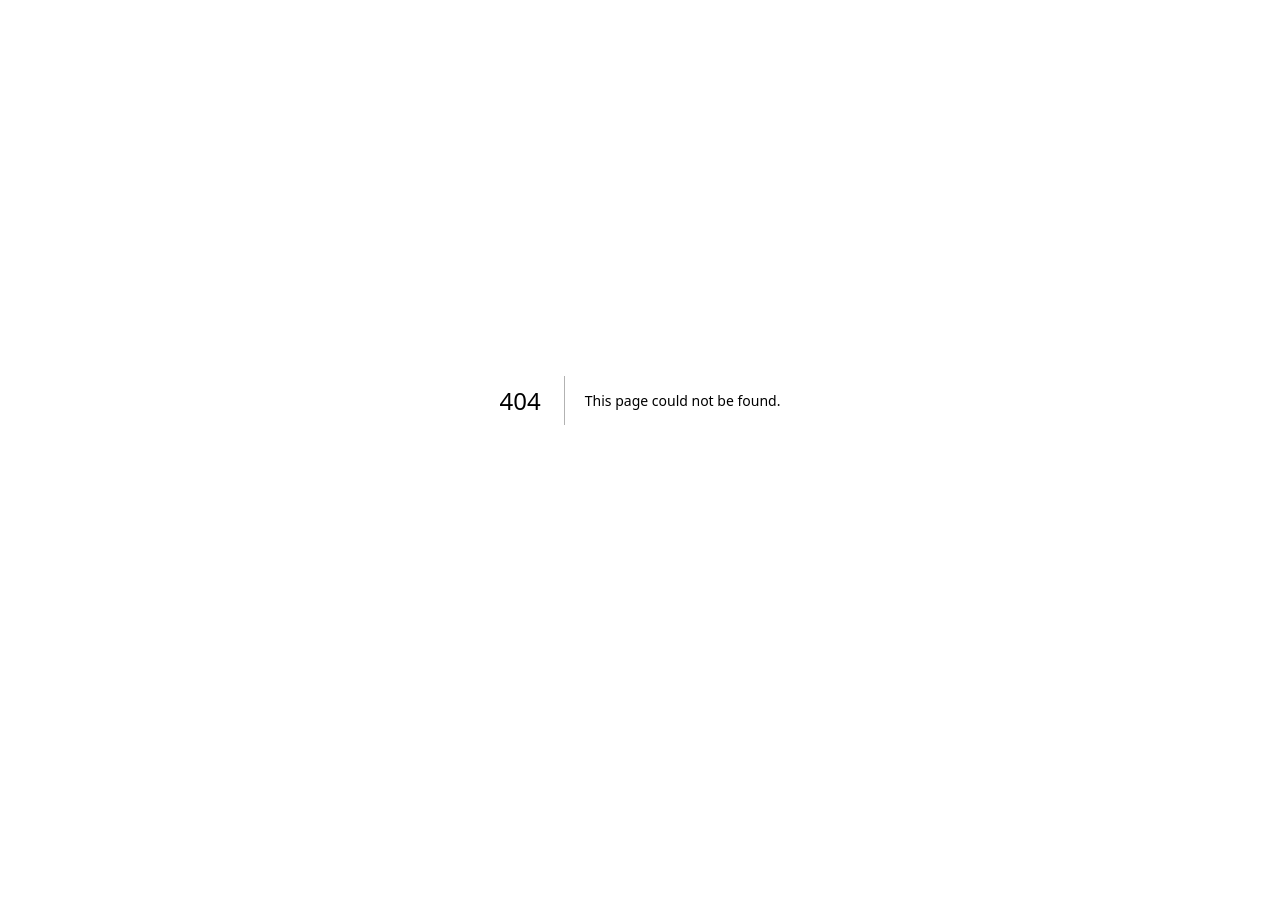
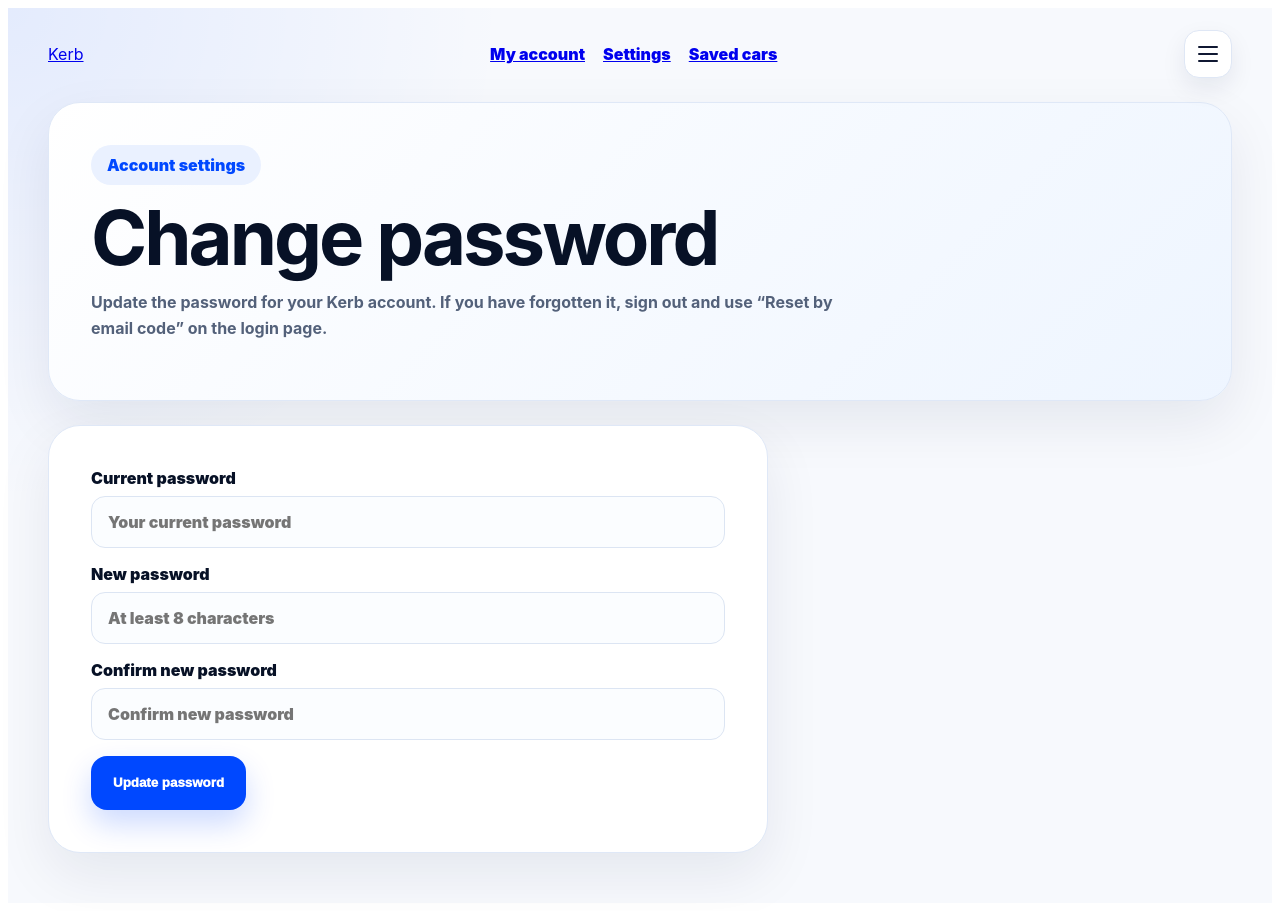
Before and after one commit to Abzgetzit/kerb, a Next.js app: page /account/password in a window 1280 px wide. Before the commit this address had no page. Before the commit the page ends 800 px from the top, so only its background shows below. Built offline with nearby package versions, Linux system fonts and the light colour scheme; sample sign-in values are in the browser's storage.

Commit message:
Add account password settings page

```diff
--- /dev/null
+++ b/app/account/password/page.js
@@ -0,0 +1,176 @@
+"use client";
+
+import { useEffect, useState } from "react";
+import Link from "next/link";
+import SiteMenu from "../../components/SiteMenu";
+
+export default function AccountPasswordPage() {
+  const [currentUser, setCurrentUser] = useState(null);
+  const [currentPassword, setCurrentPassword] = useState("");
+  const [newPassword, setNewPassword] = useState("");
+  const [confirmPassword, setConfirmPassword] = useState("");
+  const [isSaving, setIsSaving] = useState(false);
+  const [message, setMessage] = useState("");
+  const [errorMessage, setErrorMessage] = useState("");
+
+  useEffect(() => {
+    const token = localStorage.getItem("kerbSessionToken");
+    const savedUser = localStorage.getItem("kerbUser");
+    const savedEmail = localStorage.getItem("kerbAccountEmail");
+
+    if (!token) {
+      window.location.href = "/login?next=/account/password";
+      return;
+    }
+
+    if (savedUser) {
+      try {
+        setCurrentUser(JSON.parse(savedUser));
+        return;
+      } catch {
+        localStorage.removeItem("kerbUser");
+      }
+    }
+
+    if (savedEmail) {
+      setCurrentUser({ email: savedEmail });
+    }
+  }, []);
+
+  async function updatePassword(event) {
+    event.preventDefault();
+
+    const token = localStorage.getItem("kerbSessionToken");
+
+    if (!token) {
+      window.location.href = "/login?next=/account/password";
+      return;
+    }
+
+    setIsSaving(true);
+    setMessage("");
+    setErrorMessage("");
+
+    try {
+      const response = await fetch("/api/account/password", {
+        method: "PATCH",
+        headers: {
+          "Content-Type": "application/json",
+          "x-kerb-session-token": token,
+        },
+        body: JSON.stringify({
+          current_password: currentPassword,
+          new_password: newPassword,
+          confirm_password: confirmPassword,
+        }),
+      });
+
+      const result = await response.json();
+
+      if (!response.ok) {
+        throw new Error(result.error || "Could not update password.");
+      }
+
+      setCurrentPassword("");
+      setNewPassword("");
+      setConfirmPassword("");
+      setMessage("Password updated.");
+    } catch (error) {
+      setErrorMessage(error.message || "Something went wrong.");
+    } finally {
+      setIsSaving(false);
+    }
+  }
+
+  return (
+    <main className="page">
+      <header className="navbar">
+        <Link href="/" className="logo">Kerb</Link>
+        <nav>
+          <Link href="/account">My account</Link>
+          <Link href="/account?tab=settings">Settings</Link>
+          <Link href="/saved">Saved cars</Link>
+        </nav>
+        <SiteMenu currentUser={currentUser} />
+      </header>
+
+      <section className="hero">
+        <span>Account settings</span>
+        <h1>Change password</h1>
+        <p>
+          Update the password for your Kerb account. If you have forgotten it,
+          sign out and use “Reset by email code” on the login page.
+        </p>
+      </section>
+
+      <section className="card">
+        <form onSubmit={updatePassword}>
+          <label>
+            Current password
+            <input
+              type="password"
+              value={currentPassword}
+              onChange={(event) => setCurrentPassword(event.target.value)}
+              placeholder="Your current password"
+            />
+          </label>
+
+          <label>
+            New password
+            <input
+              type="password"
+              value={newPassword}
+              onChange={(event) => setNewPassword(event.target.value)}
+              placeholder="At least 8 characters"
+              required
+            />
+          </label>
+
+          <label>
+            Confirm new password
+            <input
+              type="password"
+              value={confirmPassword}
+              onChange={(event) => setConfirmPassword(event.target.value)}
+              placeholder="Confirm new password"
+              required
+            />
+          </label>
+
+          {message && <div className="successBox">{message}</div>}
+          {errorMessage && <div className="errorBox">{errorMessage}</div>}
+
+          <button type="submit" disabled={isSaving}>
+            {isSaving ? "Updating password..." : "Update password"}
+          </button>
+        </form>
+      </section>
+
+      <style jsx>{styles}</style>
+    </main>
+  );
+}
+
+const styles = `
+  * { box-sizing: border-box; }
+  .page { min-height: 100vh; padding: 22px 40px 50px; background: radial-gradient(circle at top left, rgba(0,72,255,.08), transparent 32%), #f7f9fd; color: #071126; font-family: Inter, Arial, sans-serif; }
+  .navbar { display: flex; align-items: center; justify-content: space-between; gap: 18px; margin-bottom: 24px; }
+  .logo { color: #0048ff; font-size: 38px; font-weight: 950; letter-spacing: -2px; text-decoration: none; }
+  nav { display: flex; gap: 18px; font-weight: 900; }
+  nav a { color: #071126; text-decoration: none; }
+  .hero, .card { border: 1px solid #dfe8f7; border-radius: 32px; background: linear-gradient(135deg, #fff, #eef5ff); padding: clamp(26px, 4vw, 42px); box-shadow: 0 22px 56px rgba(14,30,70,.08); }
+  .hero span { display: inline-flex; background: #eaf1ff; color: #0048ff; border-radius: 999px; padding: 10px 16px; font-weight: 950; margin-bottom: 18px; }
+  h1 { margin: 0 0 12px; font-size: clamp(44px, 7vw, 76px); line-height: .92; letter-spacing: -3px; }
+  .hero p { color: #53617a; font-weight: 750; line-height: 1.65; max-width: 760px; }
+  .card { margin-top: 24px; background: white; max-width: 720px; }
+  form { display: grid; gap: 16px; }
+  label { display: grid; gap: 8px; font-weight: 900; }
+  input { width: 100%; border: 1px solid #dce5f3; border-radius: 14px; padding: 15px 16px; font: inherit; background: #fbfdff; }
+  input:focus { outline: none; border-color: #0048ff; box-shadow: 0 0 0 4px rgba(0,72,255,.08); }
+  button { min-height: 54px; width: fit-content; border: none; border-radius: 16px; background: #0048ff; color: white; padding: 0 22px; font-weight: 950; cursor: pointer; box-shadow: 0 14px 30px rgba(0,72,255,.2); }
+  button:disabled { opacity: .65; cursor: not-allowed; }
+  .successBox, .errorBox { border-radius: 14px; padding: 14px 16px; font-weight: 850; }
+  .successBox { background: #eafaf0; color: #137333; border: 1px solid #bce8ca; }
+  .errorBox { background: #fff1f1; color: #b42318; border: 1px solid #ffd1d1; }
+  @media (max-width: 760px) { .page { padding: 16px; } nav { display: none; } h1 { letter-spacing: -2px; } button { width: 100%; } }
+`;
```
